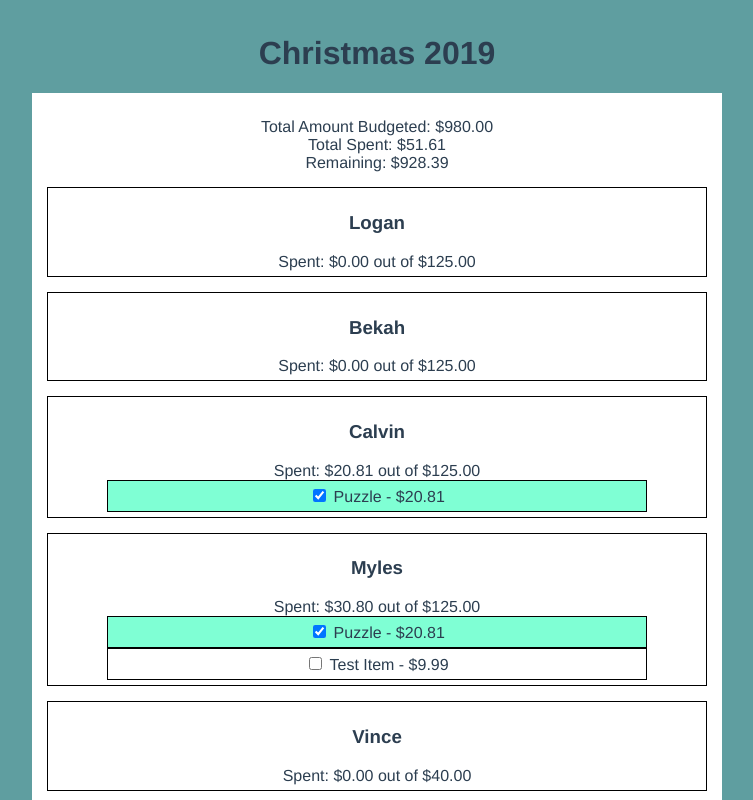
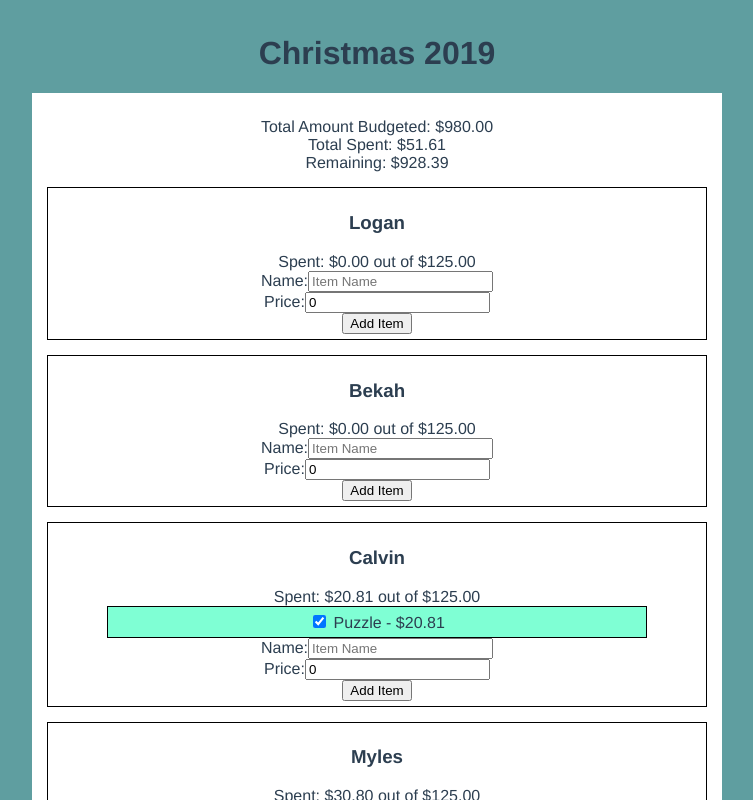
Before and after one commit to ldscavo/gifting-budget, a Vue app: page / in a window 1280 px wide. Shown: the top 800 px of the page, without its empty margins (263-1016 px from the left). Built offline with nearby package versions, Linux system fonts and the light colour scheme.

Commit message:
Added the ability to create a new item for a recipient

```diff
--- /dev/null
+++ b/src/components/AddItem.vue
@@ -0,0 +1,43 @@
+<template>
+    <form v-on:submit.prevent="addItem">
+        <div>
+            <label for="item-name">Name:</label>
+            <input type="text" v-model="name" id="item-name" placeholder="Item Name" />
+        </div>
+        <div>
+            <label for="item-name">Price:</label>
+            <input type="number" v-model="price" id="item-price" step="0.01" />
+        </div>
+        <div>
+            <input type="submit" value="Add Item" />
+        </div>
+    </form>
+</template>
+
+<script>
+export default {
+    name: "AddItem",
+    props: {
+        items: Array
+    },
+    data: function() {
+        return {
+            name: "",
+            price: 0.00
+        }
+    },
+    methods: {
+        addItem: function(event) {
+            var name = this.name
+            var price = this.price
+
+            var newItem = { name: name, price: price, purchased: true }
+            this.items.push(newItem)
+        }
+    }
+}
+</script>
+
+<style scoped>
+
+</style>
--- a/src/components/Recipient.vue
+++ b/src/components/Recipient.vue
@@ -6,6 +6,7 @@
             <Item v-for="item in recipient.items"
                 v-bind:key="item.name"
                 v-bind:item="item" />
+            <AddItem v-bind:items="recipient.items" />
         </div>
     </div>
 </template>
@@ -14,6 +15,7 @@
 import _ from 'lodash'
 
 import Item from './Item.vue'
+import AddItem from './AddItem.vue'
 
 export default {
     name: 'Recipient',
@@ -21,20 +23,11 @@ export default {
         recipient: Object
     },
     components: {
-        Item
+        Item, AddItem
     },
     methods: {
         totalSpent: function() {
             return _.sumBy(this.recipient.items, item => item.price)
-        },
-        addItem: function(name, price) {
-            var newItem = {
-                name: name,
-                price: price,
-                purchased: true
-            }
-
-            this.recipient.items.push(newItem)
         }
     }
 }
```
